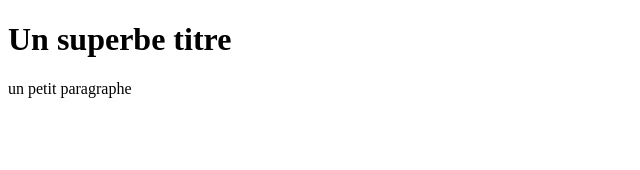
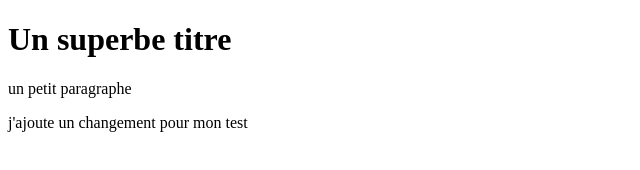
Before and after one commit to Guime81/my-super-website, a plain HTML site: page index.html in a window 1280 px wide. Shown: the whole page, without its empty margins (0-640 px from the left). Drawn offline with Linux system fonts and the light colour scheme.

Commit message:
Test de commit et push avec VSCode

```diff
--- a/index.html
+++ b/index.html
@@ -9,6 +9,7 @@
 <body>
     <h1>Un superbe titre</h1>
     <p>un petit paragraphe</p>
+    <p>j'ajoute un changement pour mon test</p>
 
 </body>
 </html>
```
